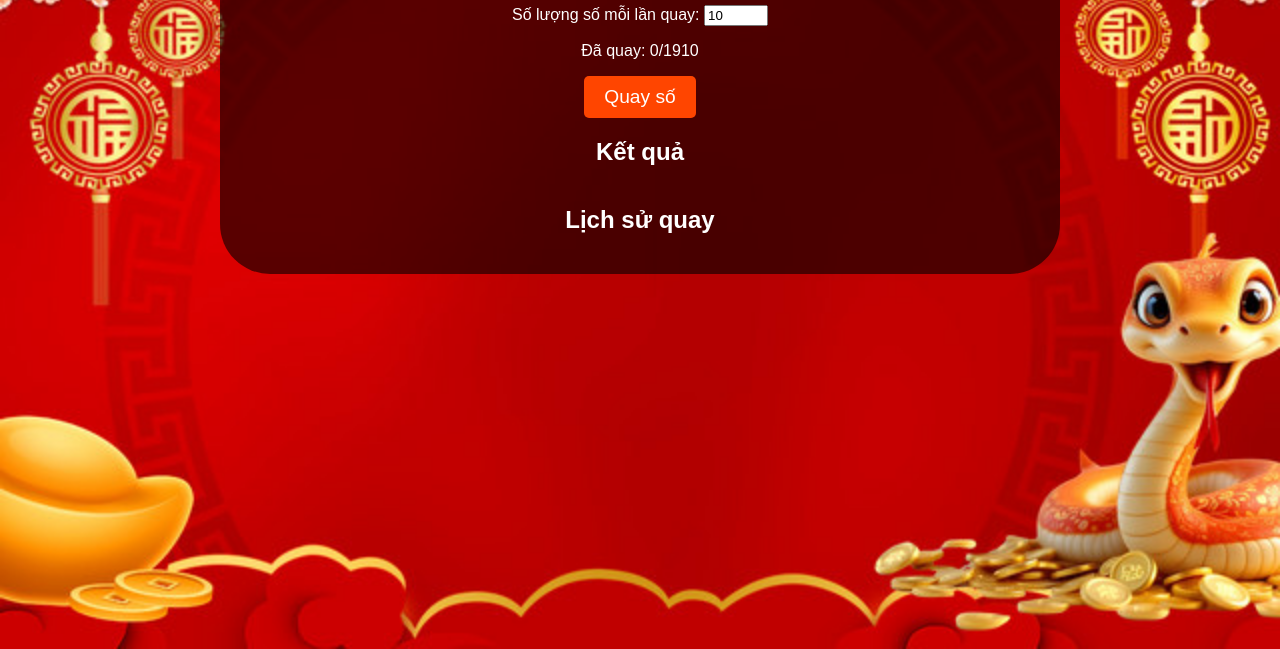
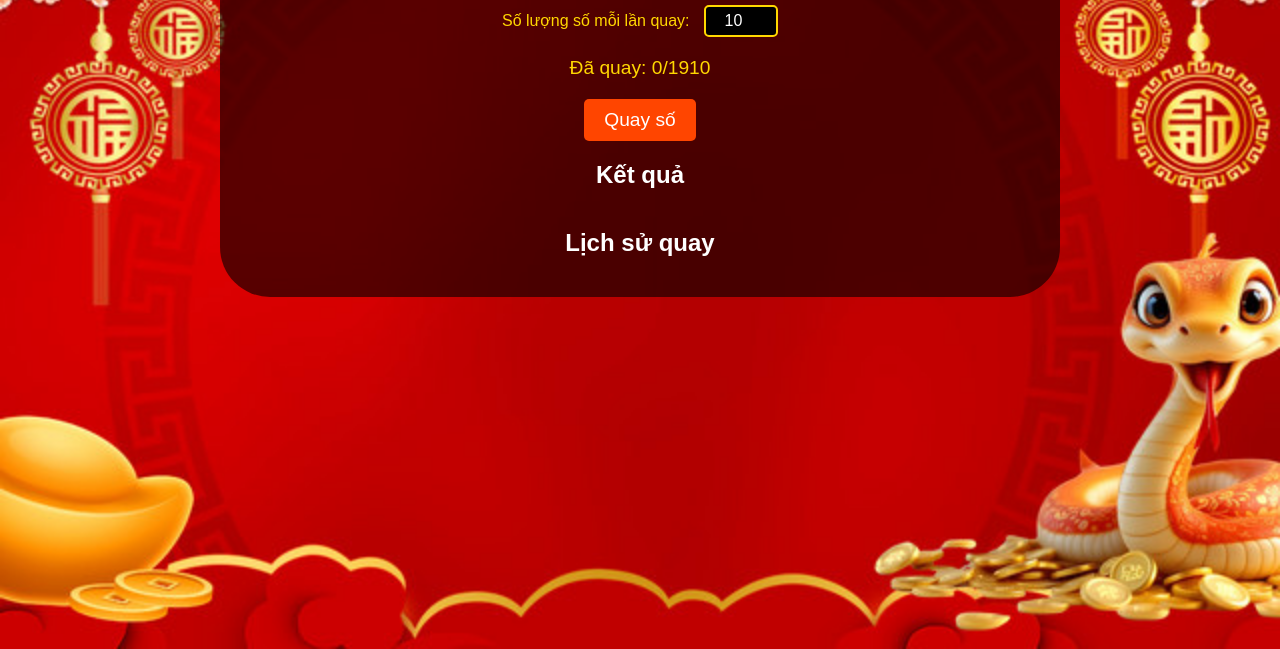
Before and after one commit to Hoangvu276/random, a plain HTML site: page index.html in a window 1280 px wide. Shown: the part 151-800 px from the top of the page. Drawn offline with Linux system fonts and the light colour scheme.

Commit message:
Update style.css

```diff
--- a/style.css
+++ b/style.css
@@ -110,3 +110,35 @@ button {
 button:hover {
     background-color: #ff6347;
 }
+
+.settings {
+    margin: 20px 0;
+    text-align: center;
+}
+
+.settings label {
+    font-size: 1rem;
+    color: #ffd700;
+    margin-right: 10px;
+}
+
+.settings input {
+    font-size: 1rem;
+    padding: 5px;
+    width: 60px;
+    text-align: center;
+    border: 2px solid #ffd700;
+    border-radius: 5px;
+    background-color: #000;
+    color: #fff;
+}
+
+.counter {
+    margin: 20px 0;
+    font-size: 1.2rem;
+    color: #ffd700;
+    text-align: center;
+}
+.counter p {
+    margin: 0;
+}
```
